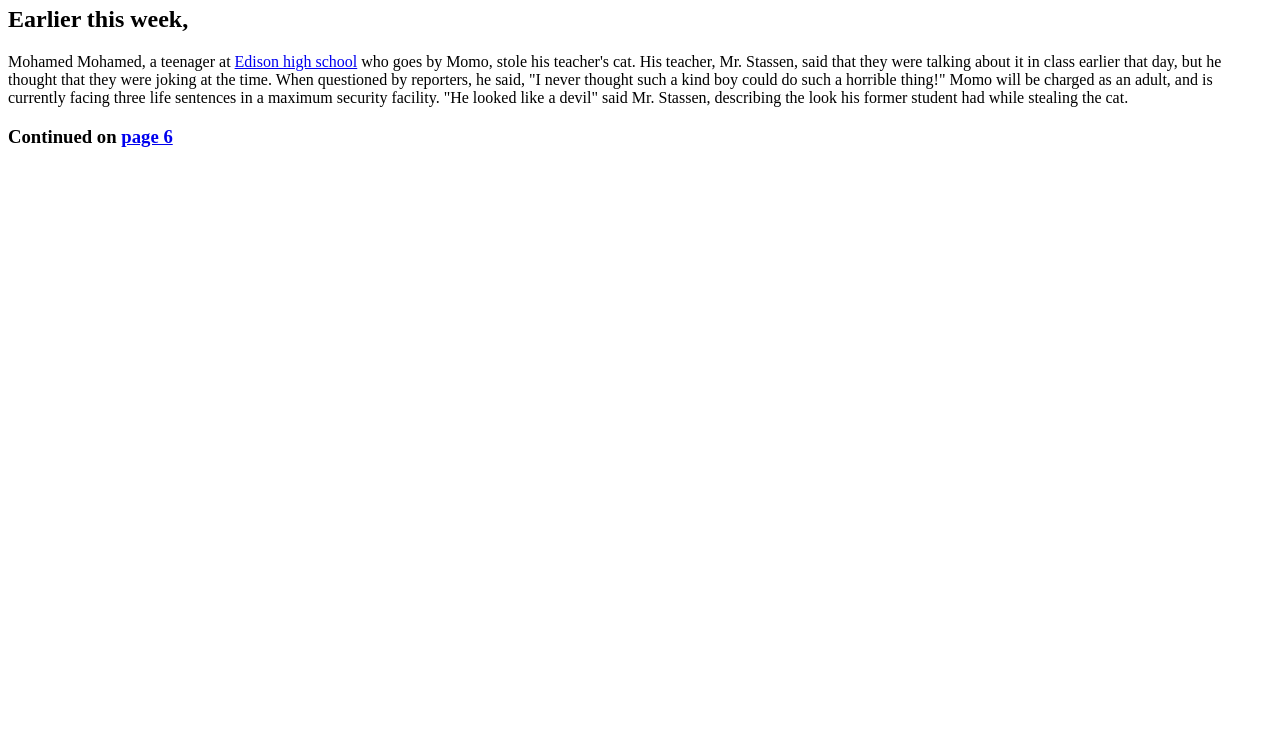
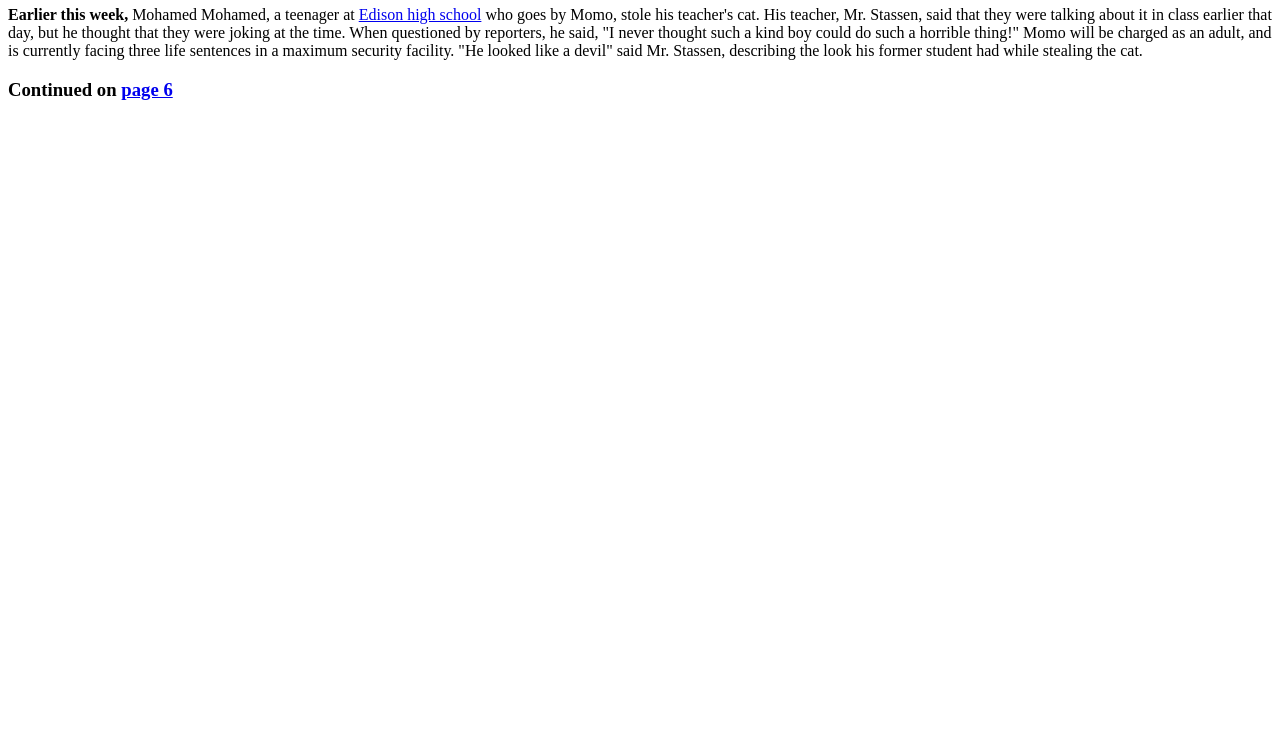
Before and after one commit to glub2401/My-first-repository, a plain HTML site: page index.html in a window 1280 px wide. Shown: the part 60-800 px from the top of the page. Drawn offline with Linux system fonts and the light colour scheme.

Commit message:
Update index.html

```diff
--- a/index.html
+++ b/index.html
@@ -1,5 +1,5 @@
 <h1>Minnesota boy charged for theft of an animal</h1>
-<p><h2>Earlier this week,</h2>
+<p><strong>Earlier this week,</strong>
 Mohamed Mohamed, a teenager at <a href="https://edison.mpls.k12.mn.us/">Edison high school</a> who goes by Momo, stole his teacher's cat. His teacher,
   Mr. Stassen, said that they were talking about it in class earlier that day, but he thought that they were joking at the time. When questioned by reporters, he said,
   "I never thought such a kind boy could do such a horrible thing!"
```
